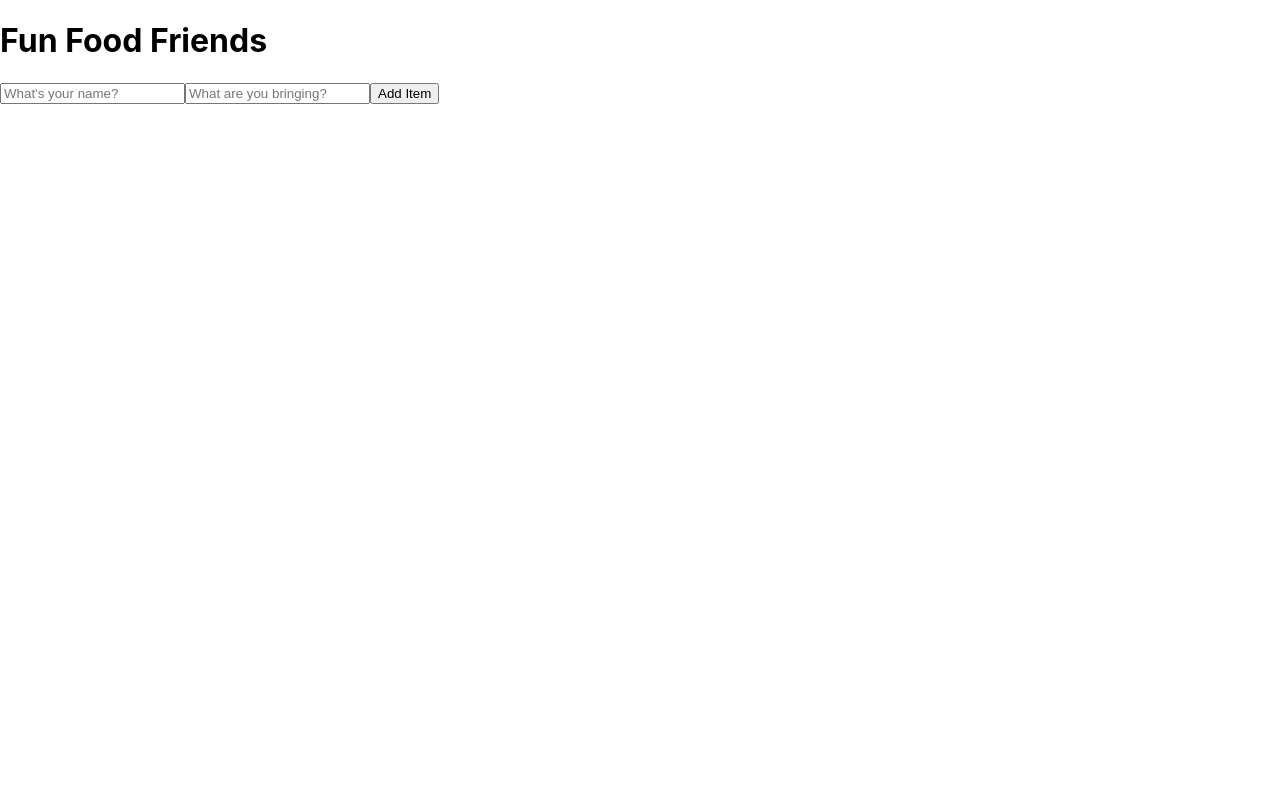
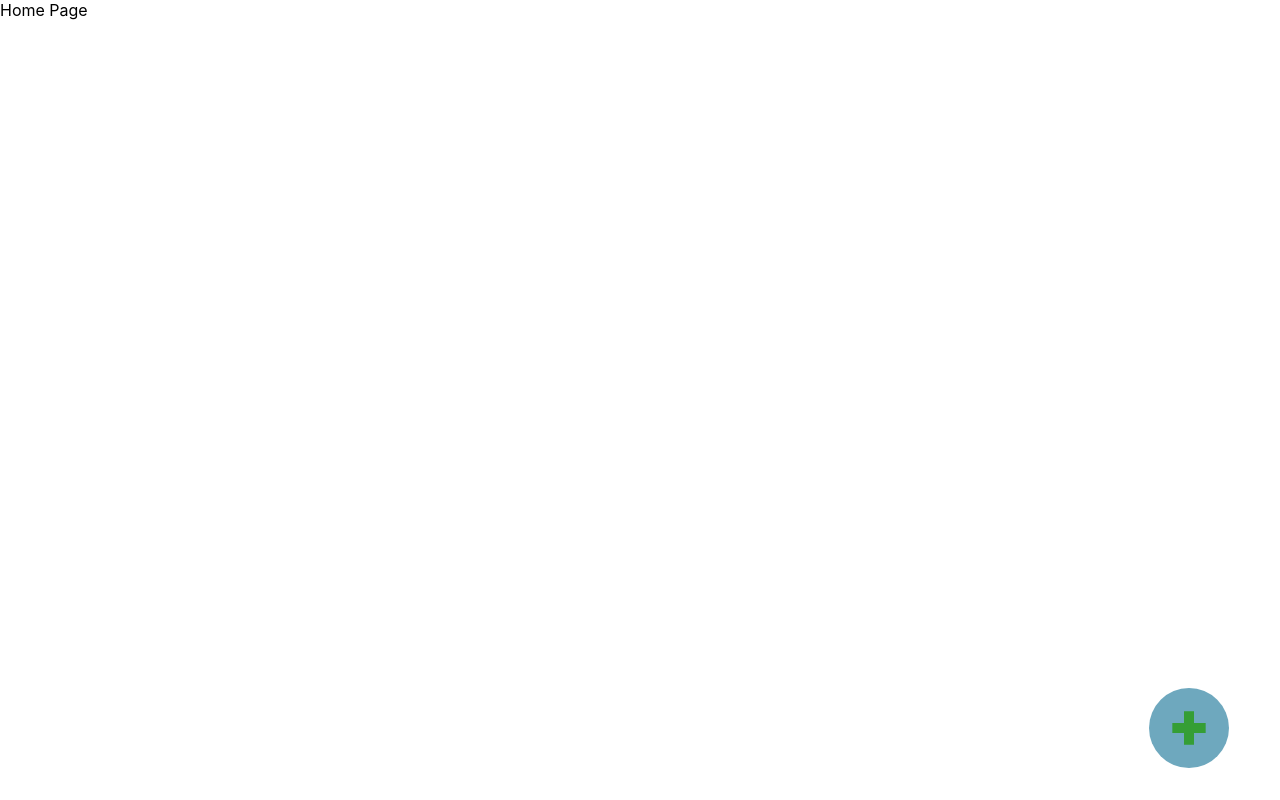
Before and after one commit to TEC-VIT/Medicare-Box, a React (Create React App) app in the folder med-app/: page / in a window 1280 px wide. Built offline with nearby package versions, Linux system fonts and the light colour scheme.

Commit message:
add button created

```diff
--- a/med-app/package.json
+++ b/med-app/package.json
@@ -9,6 +9,7 @@
     "firebase": "^8.6.8",
     "react": "^17.0.2",
     "react-dom": "^17.0.2",
+    "react-icons": "^4.2.0",
     "react-scripts": "4.0.3",
     "web-vitals": "^1.1.1"
   },
--- a/med-app/src/App.js
+++ b/med-app/src/App.js
@@ -1,69 +1,76 @@
 import React, { Component } from 'react';
 import './App.css';
 import firebase from './firebase.js';
+import Home from './MainPage/home.js';
 
-class App extends Component {
+// class App extends Component {
 
-  constructor() {
-    super();
-    this.state = {
-      currentItem: '',
-      username: ''
-    }
-    this.handleChange = this.handleChange.bind(this);
-    this.handleSubmit = this.handleSubmit.bind(this);
-  }
+//   constructor() {
+//     super();
+//     this.state = {
+//       currentItem: '',
+//       username: ''
+//     }
+//     this.handleChange = this.handleChange.bind(this);
+//     this.handleSubmit = this.handleSubmit.bind(this);
+//   }
 
-  handleChange(e) {
-    this.setState({
-      [e.target.name]: e.target.value
-    });
-    console.log('change');
-  }
+//   handleChange(e) {
+//     this.setState({
+//       [e.target.name]: e.target.value
+//     });
+//     console.log('change');
+//   }
 
-  handleSubmit(e) {
-    e.preventDefault();
-    const itemsRef = firebase.database().ref('items');
-    const item = {
-      title: this.state.currentItem,
-      user: this.state.username
-    }
-    console.log('submit pre push');
-    itemsRef.push(item);
-    console.log('submit post push');
-    this.setState({
-      currentItem: '',
-      username: ''
-    });
-    console.log('submit done');
-  }
+//   handleSubmit(e) {
+//     e.preventDefault();
+//     const itemsRef = firebase.database().ref('items');
+//     const item = {
+//       title: this.state.currentItem,
+//       user: this.state.username
+//     }
+//     console.log('submit pre push');
+//     itemsRef.push(item);
+//     console.log('submit post push');
+//     this.setState({
+//       currentItem: '',
+//       username: ''
+//     });
+//     console.log('submit done');
+//   }
 
-  render() {
-    return (
-      <div className='app'>
-        <header>
-            <div className='wrapper'>
-              <h1>Fun Food Friends</h1>
+//   render() {
+//     return (
+//       <div className='app'>
+//         <header>
+//             <div className='wrapper'>
+//               <h1>Fun Food Friends</h1>
 
-            </div>
-        </header>
-        <div className='container'>
-          <section className="add-item">
-            <form onSubmit={this.handleSubmit}>
-              <input type="text" name="username" placeholder="What's your name?" onChange={this.handleChange} value={this.state.username} />
-              <input type="text" name="currentItem" placeholder="What are you bringing?" onChange={this.handleChange} value={this.state.currentItem} />
-              <button>Add Item</button>
-            </form>
-          </section>
-          <section className='display-item'>
-            <div className='wrapper'>
-              <ul>
-              </ul>
-            </div>
-          </section>
-        </div>
-      </div>
-    );
-  }
+//             </div>
+//         </header>
+//         <div className='container'>
+//           <section className="add-item">
+//             <form onSubmit={this.handleSubmit}>
+//               <input type="text" name="username" placeholder="What's your name?" onChange={this.handleChange} value={this.state.username} />
+//               <input type="text" name="currentItem" placeholder="What are you bringing?" onChange={this.handleChange} value={this.state.currentItem} />
+//               <button>Add Item</button>
+//             </form>
+//           </section>
+//           <section className='display-item'>
+//             <div className='wrapper'>
+//               <ul>
+//               </ul>
+//             </div>
+//           </section>
+//         </div>
+//       </div>
+//     );
+//   }
+// }
+
+const App= () =>{
+  return(
+    <Home/>
+  )
 }
 export default App;
--- /dev/null
+++ b/med-app/src/MainPage/home.css
@@ -0,0 +1,22 @@
+.home{
+    width: 100%;
+    height: 100%;
+}
+
+.add-med{
+    display: flex;
+    width: 5rem;
+    height: 5rem;
+    background-color: rgb(110, 168, 190);
+    position: absolute;
+    right: 4%;
+    bottom: 4%;
+    border-radius: 50%;
+    align-items: center;
+    justify-content: center;
+    font-size: 40px;
+}
+
+.add-icon{
+    color: rgb(53, 158, 53);
+}
--- a/med-app/src/MainPage/home.js
+++ b/med-app/src/MainPage/home.js
@@ -1,3 +1,15 @@
+import './home.css'
+import {BiPlusMedical} from "react-icons/bi";
+
 const Home=() =>{
+    return(
+        <div className="home">
+            Home Page
+            <div className="add-med">
+                <BiPlusMedical className="add-icon" />
+            </div>
+        </div>
+    )
+}
 
-}
+export default Home
```
Also changed, not shown: 1 other file (tests, documents, lock files or other folders).
